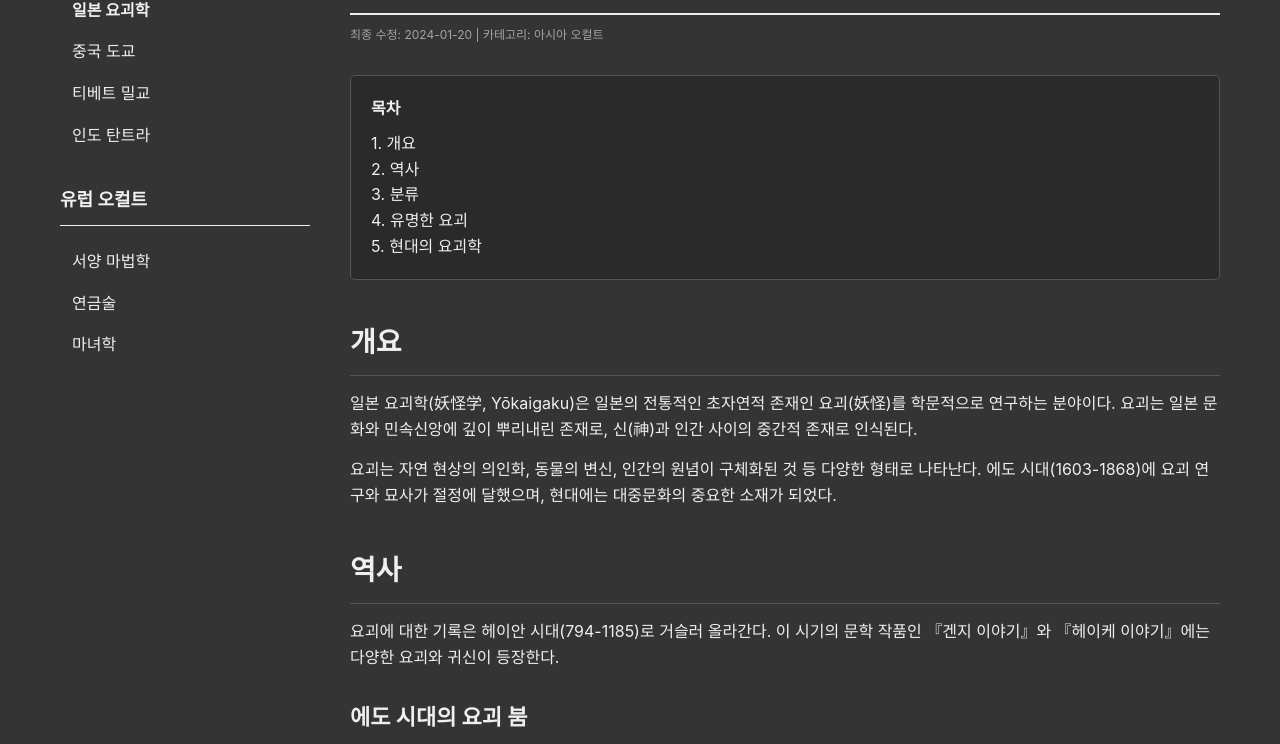
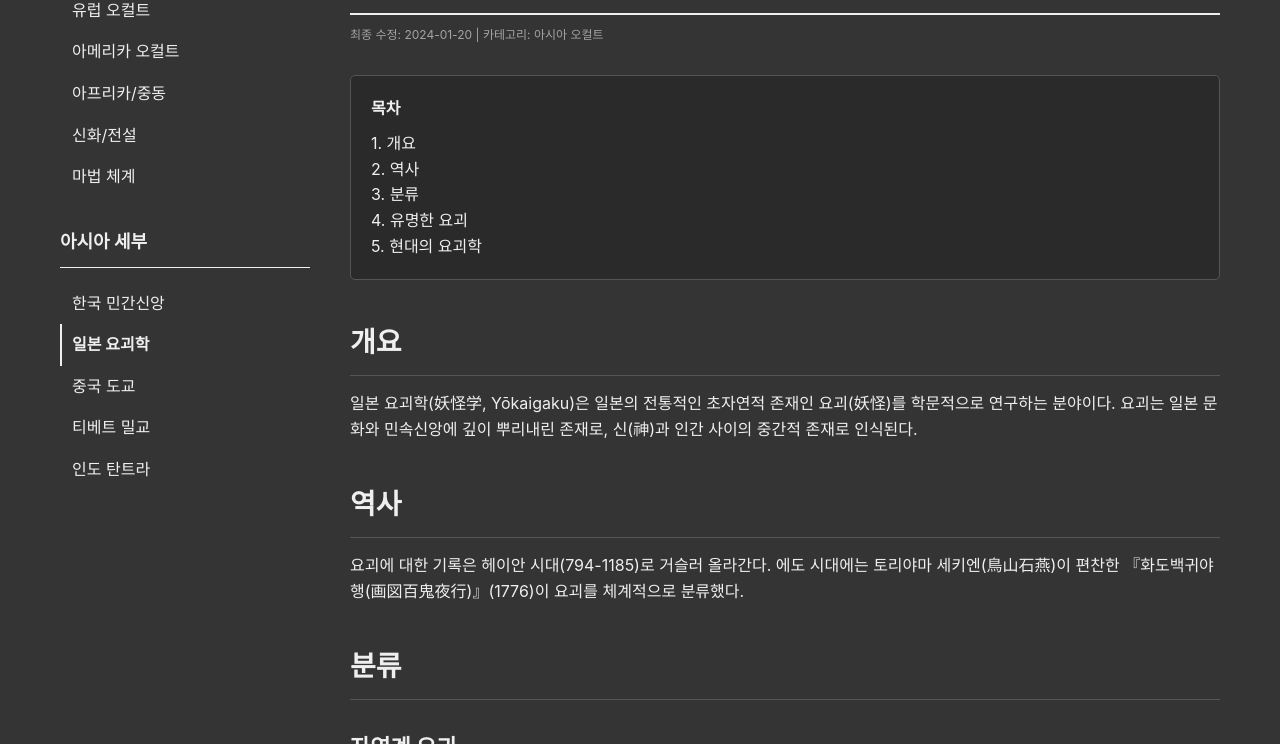
Before and after one commit to junsin6/thoth-of-house, a plain HTML site: page japan-yokai.html in a window 1280 px wide. Shown: the part 227-971 px from the top of the page. Drawn offline with Linux system fonts and the light colour scheme.

Commit message:
Update japan-yokai.html

```diff
--- a/japan-yokai.html
+++ b/japan-yokai.html
@@ -126,9 +126,15 @@
             opacity: 0.8;
         }
 
+        .sidebar-list li.active {
+            border-left-color: #EFEFEF;
+            font-weight: bold;
+        }
+
         .sidebar-list li a {
             color: #EFEFEF;
             text-decoration: none;
+            display: block;
         }
 
         .content {
@@ -253,22 +259,25 @@
     <div class="container">
         <aside class="sidebar">
             <div class="sidebar-section">
-                <div class="sidebar-title" data-i18n="sidebar-asia">아시아 오컬트</div>
+                <div class="sidebar-title" data-i18n="sidebar-category">카테고리</div>
                 <ul class="sidebar-list">
-                    <li><a href="wiki.html" data-i18n="asia-korea">한국 민간신앙</a></li>
-                    <li><a href="japan-yokai.html" data-i18n="asia-japan" style="font-weight: bold;">일본 요괴학</a></li>
-                    <li><a href="china-taoism.html" data-i18n="asia-china">중국 도교</a></li>
-                    <li><a href="#" data-i18n="asia-tibet">티베트 밀교</a></li>
-                    <li><a href="#" data-i18n="asia-india">인도 탄트라</a></li>
+                    <li class="active"><a href="wiki.html" data-i18n="cat-asia">아시아 오컬트</a></li>
+                    <li><a href="europe-magic.html" data-i18n="cat-europe">유럽 오컬트</a></li>
+                    <li><a href="#" data-i18n="cat-americas">아메리카 오컬트</a></li>
+                    <li><a href="#" data-i18n="cat-africa">아프리카/중동</a></li>
+                    <li><a href="#" data-i18n="cat-myths">신화/전설</a></li>
+                    <li><a href="#" data-i18n="cat-magic">마법 체계</a></li>
                 </ul>
             </div>
 
             <div class="sidebar-section">
-                <div class="sidebar-title" data-i18n="sidebar-europe">유럽 오컬트</div>
+                <div class="sidebar-title" data-i18n="sidebar-asia">아시아 세부</div>
                 <ul class="sidebar-list">
-                    <li><a href="europe-magic.html" data-i18n="europe-magic">서양 마법학</a></li>
-                    <li><a href="#" data-i18n="europe-alchemy">연금술</a></li>
-                    <li><a href="#" data-i18n="europe-witch">마녀학</a></li>
+                    <li><a href="wiki.html" data-i18n="asia-korea">한국 민간신앙</a></li>
+                    <li class="active"><a href="japan-yokai.html" data-i18n="asia-japan">일본 요괴학</a></li>
+                    <li><a href="china-taoism.html" data-i18n="asia-china">중국 도교</a></li>
+                    <li><a href="#" data-i18n="asia-tibet">티베트 밀교</a></li>
+                    <li><a href="#" data-i18n="asia-india">인도 탄트라</a></li>
                 </ul>
             </div>
         </aside>
@@ -298,9 +307,7 @@
                 </ul>
             </div>
 
-            <div class="wiki-content" id="wiki-content">
-                <!-- 콘텐츠는 JavaScript로 로드 -->
-            </div>
+            <div class="wiki-content" id="wiki-content"></div>
 
             <footer>
                 <p data-i18n="footer-title">Thoth of House - 세계 오컬트 아카이브</p>
@@ -313,16 +320,19 @@
         const translations = {
             ko: {
                 "search-placeholder": "검색어를 입력하세요...",
-                "sidebar-asia": "아시아 오컬트",
-                "sidebar-europe": "유럽 오컬트",
+                "sidebar-category": "카테고리",
+                "sidebar-asia": "아시아 세부",
+                "cat-asia": "아시아 오컬트",
+                "cat-europe": "유럽 오컬트",
+                "cat-americas": "아메리카 오컬트",
+                "cat-africa": "아프리카/중동",
+                "cat-myths": "신화/전설",
+                "cat-magic": "마법 체계",
                 "asia-korea": "한국 민간신앙",
                 "asia-japan": "일본 요괴학",
                 "asia-china": "중국 도교",
                 "asia-tibet": "티베트 밀교",
                 "asia-india": "인도 탄트라",
-                "europe-magic": "서양 마법학",
-                "europe-alchemy": "연금술",
-                "europe-witch": "마녀학",
                 "breadcrumb-home": "홈",
                 "breadcrumb-asia": "아시아 오컬트",
                 "breadcrumb-japan": "일본 요괴학",
@@ -341,16 +351,19 @@
             },
             en: {
                 "search-placeholder": "Enter search terms...",
-                "sidebar-asia": "Asian Occult",
-                "sidebar-europe": "European Occult",
+                "sidebar-category": "Categories",
+                "sidebar-asia": "Asian Subcategories",
+                "cat-asia": "Asian Occult",
+                "cat-europe": "European Occult",
+                "cat-americas": "American Occult",
+                "cat-africa": "African/Middle Eastern",
+                "cat-myths": "Myths & Legends",
+                "cat-magic": "Magic Systems",
                 "asia-korea": "Korean Folk Religion",
                 "asia-japan": "Japanese Yokai Studies",
                 "asia-china": "Chinese Taoism",
                 "asia-tibet": "Tibetan Tantra",
                 "asia-india": "Indian Tantra",
-                "europe-magic": "Western Magic",
-                "europe-alchemy": "Alchemy",
-                "europe-witch": "Witchcraft",
                 "breadcrumb-home": "Home",
                 "breadcrumb-asia": "Asian Occult",
                 "breadcrumb-japan": "Japanese Yokai Studies",
@@ -369,16 +382,19 @@
             },
             ja: {
                 "search-placeholder": "検索語を入力してください...",
-                "sidebar-asia": "アジアのオカルト",
-                "sidebar-europe": "ヨーロッパのオカルト",
+                "sidebar-category": "カテゴリー",
+                "sidebar-asia": "アジアの詳細",
+                "cat-asia": "アジアのオカルト",
+                "cat-europe": "ヨーロッパのオカルト",
+                "cat-americas": "アメリカのオカルト",
+                "cat-africa": "アフリカ/中東",
+                "cat-myths": "神話と伝説",
+                "cat-magic": "魔法体系",
                 "asia-korea": "韓国の民間信仰",
                 "asia-japan": "日本の妖怪学",
                 "asia-china": "中国の道教",
                 "asia-tibet": "チベット密教",
                 "asia-india": "インドのタントラ",
-                "europe-magic": "西洋魔法学",
-                "europe-alchemy": "錬金術",
-                "europe-witch": "魔女学",
                 "breadcrumb-home": "ホーム",
                 "breadcrumb-asia": "アジアのオカルト",
                 "breadcrumb-japan": "日本の妖怪学",
@@ -397,16 +413,19 @@
             },
             zh: {
                 "search-placeholder": "输入搜索词...",
-                "sidebar-asia": "亚洲神秘学",
-                "sidebar-europe": "欧洲神秘学",
+                "sidebar-category": "分类",
+                "sidebar-asia": "亚洲细分",
+                "cat-asia": "亚洲神秘学",
+                "cat-europe": "欧洲神秘学",
+                "cat-americas": "美洲神秘学",
+                "cat-africa": "非洲/中东",
+                "cat-myths": "神话传说",
+                "cat-magic": "魔法体系",
                 "asia-korea": "韩国民间信仰",
                 "asia-japan": "日本妖怪学",
                 "asia-china": "中国道教",
                 "asia-tibet": "西藏密宗",
                 "asia-india": "印度坦特罗",
-                "europe-magic": "西方魔法学",
-                "europe-alchemy": "炼金术",
-                "europe-witch": "巫术学",
                 "breadcrumb-home": "首页",
                 "breadcrumb-asia": "亚洲神秘学",
                 "breadcrumb-japan": "日本妖怪学",
@@ -430,19 +449,10 @@
                 <h2 id="overview">개요</h2>
                 <p>일본 요괴학(妖怪学, Yōkaigaku)은 일본의 전통적인 초자연적 존재인 요괴(妖怪)를 학문적으로 연구하는 분야이다. 요괴는 일본 문화와 민속신앙에 깊이 뿌리내린 존재로, 신(神)과 인간 사이의 중간적 존재로 인식된다.</p>
 
-                <p>요괴는 자연 현상의 의인화, 동물의 변신, 인간의 원념이 구체화된 것 등 다양한 형태로 나타난다. 에도 시대(1603-1868)에 요괴 연구와 묘사가 절정에 달했으며, 현대에는 대중문화의 중요한 소재가 되었다.</p>
-
                 <h2 id="history">역사</h2>
-                <p>요괴에 대한 기록은 헤이안 시대(794-1185)로 거슬러 올라간다. 이 시기의 문학 작품인 『겐지 이야기』와 『헤이케 이야기』에는 다양한 요괴와 귀신이 등장한다.</p>
-
-                <h3>에도 시대의 요괴 붐</h3>
-                <p>에도 시대에는 요괴가 대중문화의 중심이 되었다. 토리야마 세키엔(鳥山石燕)이 편찬한 『화도백귀야행(画図百鬼夜行)』(1776)은 요괴를 체계적으로 분류하고 그림으로 표현한 대표적인 작품이다.</p>
-
-                <h3>근현대의 요괴학</h3>
-                <p>민속학자 야나기타 구니오(柳田國男)와 미즈키 시게루(水木しげる)는 현대 요괴학의 기초를 확립했다. 미즈키 시게루는 만화 『게게게의 키타로』를 통해 요괴를 대중화했다.</p>
+                <p>요괴에 대한 기록은 헤이안 시대(794-1185)로 거슬러 올라간다. 에도 시대에는 토리야마 세키엔(鳥山石燕)이 편찬한 『화도백귀야행(画図百鬼夜行)』(1776)이 요괴를 체계적으로 분류했다.</p>
 
                 <h2 id="classification">분류</h2>
-
                 <h3>자연계 요괴</h3>
                 <ul>
                     <li><strong>텐구(天狗):</strong> 산에 사는 새 같은 모습의 요괴</li>
@@ -457,151 +467,76 @@
                     <li><strong>바케네코(化け猫):</strong> 고양이 요괴</li>
                 </ul>
 
-                <h3>인공물 요괴 (쓰쿠모가미)</h3>
-                <ul>
-                    <li><strong>가라카사코조(唐傘小僧):</strong> 우산 요괴</li>
-                    <li><strong>카라카네(鐘):</strong> 종 요괴</li>
-                </ul>
-
                 <h2 id="famous">유명한 요괴</h2>
-
                 <h3>오니(鬼)</h3>
                 <p>일본 요괴의 대표격. 뿔과 곤봉을 가진 거대한 인간형 요괴로, 지옥의 옥졸로도 알려져 있다.</p>
 
                 <h3>키츠네(狐)</h3>
-                <p>가장 인기 있는 요괴 중 하나. 지혜롭고 마법을 사용하며, 사람으로 변신할 수 있다. 특히 아름다운 여성으로 변신하는 이야기가 많다.</p>
-
-                <h3>카파(河童)</h3>
-                <p>물에 사는 요괴로, 머리에 접시가 있으며 그 접시에 물이 있어야 힘을 유지한다. 오이를 좋아한다는 전설이 있다.</p>
+                <p>가장 인기 있는 요괴 중 하나. 지혜롭고 마법을 사용하며, 사람으로 변신할 수 있다.</p>
 
                 <h2 id="modern">현대의 요괴학</h2>
                 <p>현대 일본에서 요괴는 만화, 애니메이션, 게임의 주요 소재가 되었다. 『포켓몬스터』, 『요괴워치』, 『이누야샤』 등이 대표적이다.</p>
-
-                <p>학문적으로는 민속학, 인류학, 종교학의 관점에서 요괴 연구가 계속되고 있으며, 요괴가 일본 문화와 사회심리에 미친 영향을 분석하고 있다.</p>
-
-                <h3>참고문헌</h3>
-                <ul>
-                    <li>柳田國男, 『妖怪談義』, 筑摩書房, 1956</li>
-                    <li>水木しげる, 『妖怪大百科』, 講談社, 1994</li>
-                    <li>小松和彦, 『妖怪学新考』, 小学館, 1994</li>
-                </ul>
             `,
             en: `
                 <h2 id="overview">Overview</h2>
-                <p>Japanese Yokai Studies (妖怪学, Yōkaigaku) is the academic field that studies yokai, supernatural entities in Japanese tradition. Yokai are deeply rooted in Japanese culture and folk beliefs, recognized as intermediate beings between gods and humans.</p>
-
-                <p>Yokai appear in various forms: personifications of natural phenomena, animal transformations, and materialized human grudges. Yokai research and depiction peaked during the Edo period (1603-1868), and today they are an important element of popular culture.</p>
+                <p>Japanese Yokai Studies (妖怪学, Yōkaigaku) is the academic field that studies yokai, supernatural entities in Japanese tradition.</p>
 
                 <h2 id="history">History</h2>
-                <p>Records of yokai date back to the Heian period (794-1185). Literary works from this era, such as "The Tale of Genji" and "The Tale of the Heike," feature various yokai and spirits.</p>
-
-                <h3>Yokai Boom in the Edo Period</h3>
-                <p>During the Edo period, yokai became central to popular culture. "The Illustrated Night Parade of A Hundred Demons" (画図百鬼夜行, 1776) by Toriyama Sekien systematically classified and illustrated yokai.</p>
+                <p>Records of yokai date back to the Heian period (794-1185). During the Edo period, "The Illustrated Night Parade of A Hundred Demons" (1776) systematically classified yokai.</p>
 
                 <h2 id="classification">Classification</h2>
-
-                <h3>Nature Yokai</h3>
                 <ul>
-                    <li><strong>Tengu (天狗):</strong> Bird-like yokai living in mountains</li>
-                    <li><strong>Kappa (河童):</strong> Turtle-like water yokai</li>
-                    <li><strong>Yuki-onna (雪女):</strong> Snow spirit</li>
-                </ul>
-
-                <h3>Animal Transformation Yokai</h3>
-                <ul>
-                    <li><strong>Kitsune (狐):</strong> Fox yokai with excellent shapeshifting abilities</li>
-                    <li><strong>Tanuki (狸):</strong> Raccoon dog yokai</li>
-                    <li><strong>Bakeneko (化け猫):</strong> Cat yokai</li>
+                    <li><strong>Tengu:</strong> Bird-like yokai living in mountains</li>
+                    <li><strong>Kappa:</strong> Turtle-like water yokai</li>
+                    <li><strong>Kitsune:</strong> Fox yokai with shapeshifting abilities</li>
                 </ul>
 
                 <h2 id="famous">Famous Yokai</h2>
-
-                <h3>Oni (鬼)</h3>
-                <p>Representative Japanese yokai. Giant humanoid demons with horns and clubs, also known as wardens of hell.</p>
-
-                <h3>Kitsune (狐)</h3>
-                <p>One of the most popular yokai. Wise and magical, able to transform into humans, especially beautiful women.</p>
+                <p><strong>Oni:</strong> Representative Japanese yokai with horns and clubs.</p>
+                <p><strong>Kitsune:</strong> One of the most popular yokai, able to transform into humans.</p>
 
                 <h2 id="modern">Modern Yokai Studies</h2>
-                <p>In modern Japan, yokai have become major subjects in manga, anime, and games. "Pokémon," "Yo-kai Watch," and "Inuyasha" are representative examples.</p>
+                <p>Yokai have become major subjects in manga, anime, and games like Pokémon and Yo-kai Watch.</p>
             `,
             ja: `
                 <h2 id="overview">概要</h2>
-                <p>日本の妖怪学(妖怪学、Yōkaigaku)は、日本の伝統的な超自然的存在である妖怪を学術的に研究する分野です。妖怪は日本文化と民俗信仰に深く根ざした存在で、神と人間の中間的存在として認識されています。</p>
-
-                <p>妖怪は自然現象の擬人化、動物の変身、人間の怨念が具体化したものなど、様々な形で現れます。江戸時代(1603-1868)に妖怪研究と描写が頂点に達し、現代では大衆文化の重要な素材となっています。</p>
+                <p>日本の妖怪学(妖怪学、Yōkaigaku)は、日本の伝統的な超自然的存在である妖怪を学術的に研究する分野です。</p>
 
                 <h2 id="history">歴史</h2>
-                <p>妖怪に関する記録は平安時代(794-1185)にさかのぼります。この時期の文学作品である『源氏物語』と『平家物語』には様々な妖怪と鬼神が登場します。</p>
-
-                <h3>江戸時代の妖怪ブーム</h3>
-                <p>江戸時代には妖怪が大衆文化の中心となりました。鳥山石燕が編纂した『画図百鬼夜行』(1776)は妖怪を体系的に分類し、絵で表現した代表的な作品です。</p>
+                <p>妖怪に関する記録は平安時代(794-1185)にさかのぼります。</p>
 
                 <h2 id="classification">分類</h2>
-
-                <h3>自然系妖怪</h3>
                 <ul>
-                    <li><strong>天狗(てんぐ):</strong> 山に住む鳥のような妖怪</li>
-                    <li><strong>河童(かっぱ):</strong> 水に住む亀のような妖怪</li>
-                    <li><strong>雪女(ゆきおんな):</strong> 雪の精霊</li>
-                </ul>
-
-                <h3>動物変化妖怪</h3>
-                <ul>
-                    <li><strong>狐(きつね):</strong> 変身能力に優れた妖怪</li>
-                    <li><strong>狸(たぬき):</strong> タヌキ妖怪</li>
-                    <li><strong>化け猫(ばけねこ):</strong> 猫妖怪</li>
+                    <li><strong>天狗:</strong> 山に住む鳥のような妖怪</li>
+                    <li><strong>河童:</strong> 水に住む亀のような妖怪</li>
+                    <li><strong>狐:</strong> 変身能力に優れた妖怪</li>
                 </ul>
 
                 <h2 id="famous">有名な妖怪</h2>
-
-                <h3>鬼(おに)</h3>
-                <p>日本妖怪の代表格。角と金棒を持つ巨大な人型妖怪で、地獄の獄卒としても知られています。</p>
-
-                <h3>狐(きつね)</h3>
-                <p>最も人気のある妖怪の一つ。賢く魔法を使い、人間に変身できます。特に美しい女性に変身する話が多いです。</p>
+                <p><strong>鬼:</strong> 角と金棒を持つ巨大な人型妖怪。</p>
 
                 <h2 id="modern">現代の妖怪学</h2>
-                <p>現代日本では妖怪が漫画、アニメ、ゲームの主要素材となっています。『ポケットモンスター』、『妖怪ウォッチ』、『犬夜叉』などが代表的です。</p>
+                <p>現代では『ポケットモンスター』や『妖怪ウォッチ』などに登場します。</p>
             `,
             zh: `
                 <h2 id="overview">概述</h2>
-                <p>日本妖怪学(妖怪学、Yōkaigaku)是从学术角度研究日本传统超自然存在——妖怪的领域。妖怪深深植根于日本文化和民间信仰,被认为是神与人之间的中间存在。</p>
-
-                <p>妖怪以各种形式出现:自然现象的拟人化、动物的变身、人类怨念的具体化等。妖怪研究和描绘在江户时代(1603-1868)达到顶峰,如今已成为流行文化的重要素材。</p>
+                <p>日本妖怪学(妖怪学、Yōkaigaku)是从学术角度研究日本传统超自然存在——妖怪的领域。</p>
 
                 <h2 id="history">历史</h2>
-                <p>关于妖怪的记录可以追溯到平安时代(794-1185)。这一时期的文学作品《源氏物语》和《平家物语》中出现了各种妖怪和鬼神。</p>
-
-                <h3>江户时代的妖怪热潮</h3>
-                <p>在江户时代,妖怪成为大众文化的中心。鸟山石燕编纂的《画图百鬼夜行》(1776)是系统分类并用图画表现妖怪的代表作品。</p>
+                <p>关于妖怪的记录可以追溯到平安时代(794-1185)。</p>
 
                 <h2 id="classification">分类</h2>
-
-                <h3>自然系妖怪</h3>
                 <ul>
                     <li><strong>天狗:</strong> 住在山里的鸟形妖怪</li>
                     <li><strong>河童:</strong> 住在水中的龟形妖怪</li>
-                    <li><strong>雪女:</strong> 雪之精灵</li>
-                </ul>
-
-                <h3>动物变化妖怪</h3>
-                <ul>
                     <li><strong>狐:</strong> 变身能力出众的妖怪</li>
-                    <li><strong>狸:</strong> 狸猫妖怪</li>
-                    <li><strong>化猫:</strong> 猫妖</li>
                 </ul>
 
                 <h2 id="famous">著名妖怪</h2>
-
-                <h3>鬼</h3>
-                <p>日本妖怪的代表。拥有角和狼牙棒的巨大人形妖怪,也被称为地狱的狱卒。</p>
-
-                <h3>狐</h3>
-                <p>最受欢迎的妖怪之一。聪明且会使用魔法,能变身为人类,尤其是美丽的女性。</p>
+                <p><strong>鬼:</strong> 拥有角和狼牙棒的巨大人形妖怪。</p>
 
                 <h2 id="modern">现代妖怪学</h2>
-                <p>在现代日本,妖怪成为漫画、动画和游戏的主要题材。《精灵宝可梦》、《妖怪手表》、《犬夜叉》等都是代表性作品。</p>
+                <p>妖怪成为《精灵宝可梦》和《妖怪手表》等作品的题材。</p>
             `
         };
 
```
